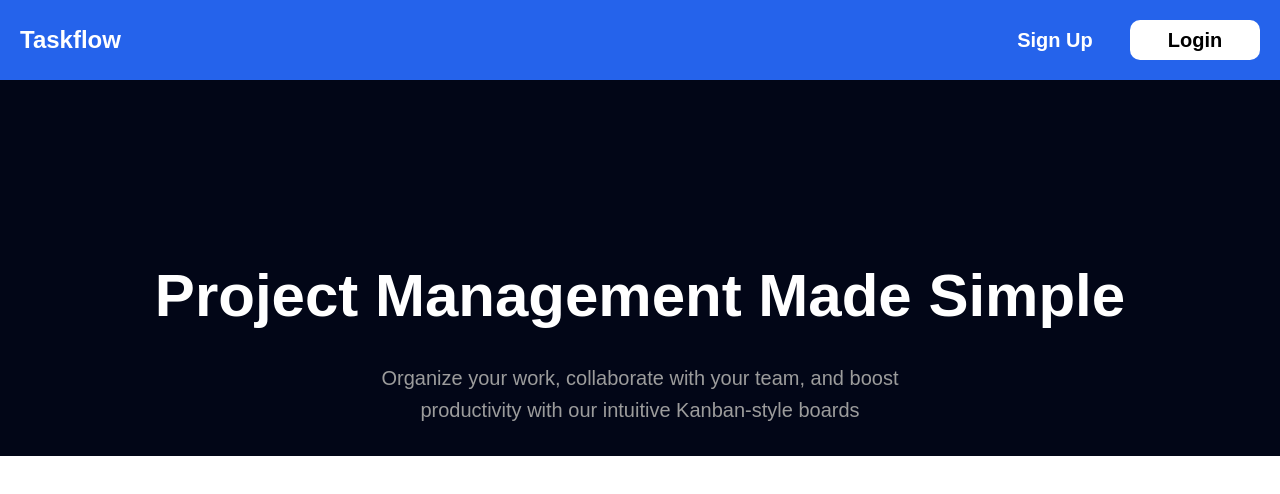
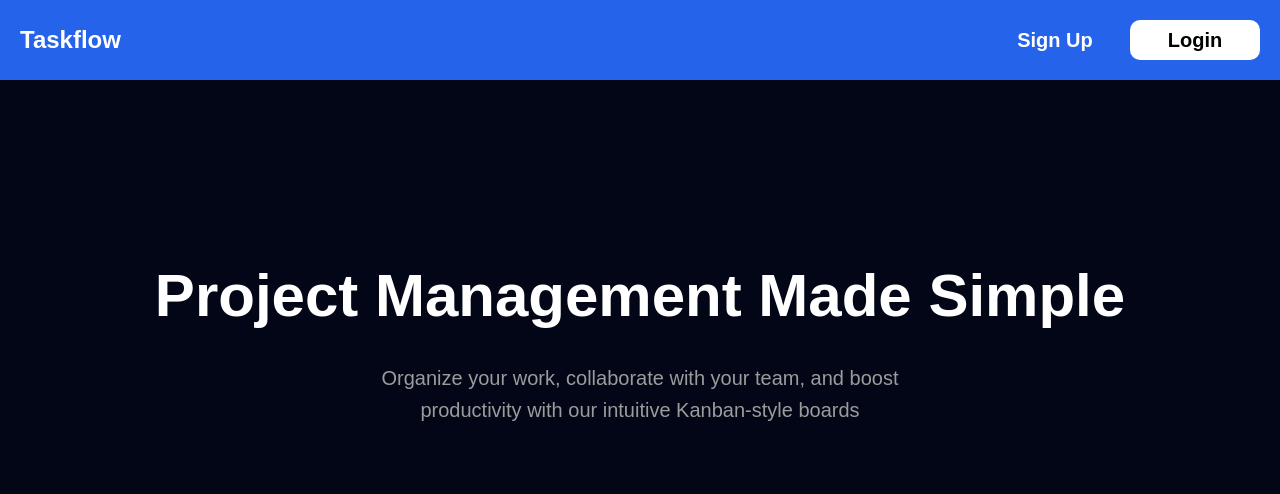
Before and after one commit to VitorFranciscoDev/taskflow-web, a Vue app: page / in a window 1280 px wide. Shown: the top 494 px of the page. Built offline with nearby package versions, Linux system fonts and the light colour scheme.

Commit message:
fix(): Fix height bug + add infrastructure.ts file

```diff
--- a/src/App.vue
+++ b/src/App.vue
@@ -4,10 +4,8 @@ import Header from "@/infrastructure/presentation/auth/components/Header.vue";
 </script>
 
 <template>
-  <main>
-    <Header/>
-    <RouterView/>
-  </main>
+  <Header/>
+  <RouterView/>
 </template>
 
 <style>
@@ -19,7 +17,84 @@ import Header from "@/infrastructure/presentation/auth/components/Header.vue";
   text-decoration: none;
 }
 
-html, body, #app {
+:root {
+  --color-primary: #1e6fff;
+  --color-primary-hover: #1557cc;
+  --color-primary-active: #0f3f99;
+
+  --color-bg-main: #f5f7fb;
+  --color-bg-surface: #ffffff;
+  --color-bg-header: #ffffff;
+  --color-bg-hover: #eef3ff;
+
+  --color-text-primary: #1f2937;
+  --color-text-secondary: #4b5563;
+  --color-text-tertiary: #6b7280;
+  --color-text-inverse: #ffffff;
+  --color-text-link: var(--color-primary);
+  --color-text-link-hover: var(--color-primary-hover);
+
+  --color-border: #e5e7eb;
+  --color-border-strong: #d1d5db;
+
+  --color-success: #16a34a;
+  --color-warning: #f59e0b;
+  --color-error: #dc2626;
+  --color-info: #2563eb;
+
+  --font-family-base: Arial, Helvetica, sans-serif;
+
+  --font-size-xs: 0.75rem;
+  --font-size-sm: 0.875rem;
+  --font-size-md: 1rem;
+  --font-size-lg: 1.125rem;
+  --font-size-xl: 1.25rem;
+  --font-size-2xl: 1.5rem;
+
+  --font-weight-regular: 400;
+  --font-weight-medium: 500;
+  --font-weight-semibold: 600;
+  --font-weight-bold: 700;
+
+  --line-height-base: 1.5;
+
+  --container-max-width: 1200px;
+  --container-padding: 1rem;
+
+  --radius-sm: 4px;
+  --radius-md: 8px;
+  --radius-lg: 12px;
+
+  --shadow-sm: 0 1px 2px rgba(0, 0, 0, 0.05);
+  --shadow-md: 0 4px 6px rgba(0, 0, 0, 0.08);
+  --shadow-lg: 0 10px 15px rgba(0, 0, 0, 0.12);
+
+  --transition-fast: 0.15s ease-in-out;
+  --transition-base: 0.25s ease-in-out;
+}
+
+body, html, #app {
+  background-color: var(--color-bg-main);
+  color: var(--color-text-primary);
+  font-family: var(--font-family-base);
+  font-size: var(--font-size-md);
+  line-height: var(--line-height-base);
+
   height: 100%;
 }
+
+a {
+  color: var(--color-text-link);
+  transition: color var(--transition-fast);
+}
+
+a:hover {
+  color: var(--color-text-link-hover);
+}
+
+header {
+  background-color: var(--color-bg-header);
+  box-shadow: var(--shadow-sm);
+}
+
 </style>
--- /dev/null
+++ b/src/infrastructure/infrastructure.ts
@@ -0,0 +1,5 @@
+import {AuthRepositoryImpl} from "@/infrastructure/repositories/auth_repository_impl";
+import {AuthUseCases} from "@/domain/usecases/auth_usecases";
+
+export const authRepository = new AuthRepositoryImpl();
+export const authUseCases = new AuthUseCases(authRepository);
--- a/src/infrastructure/presentation/auth/auth_state.ts
+++ b/src/infrastructure/presentation/auth/auth_state.ts
@@ -3,12 +3,10 @@ import {AuthUseCases} from "@/domain/usecases/auth_usecases";
 import {AuthRepositoryImpl} from "@/infrastructure/repositories/auth_repository_impl";
 import {defineStore} from "pinia";
 import {ref} from "vue";
+import {authUseCases} from "@/infrastructure/infrastructure";
 
 export const useAuthStore = defineStore('auth', () => {
     const user = ref<User | null>(null);
-
-    const authRepository = new AuthRepositoryImpl();
-    const authUseCases = new AuthUseCases(authRepository);
 
     async function login(email: string, password: string) {
         try {
```
